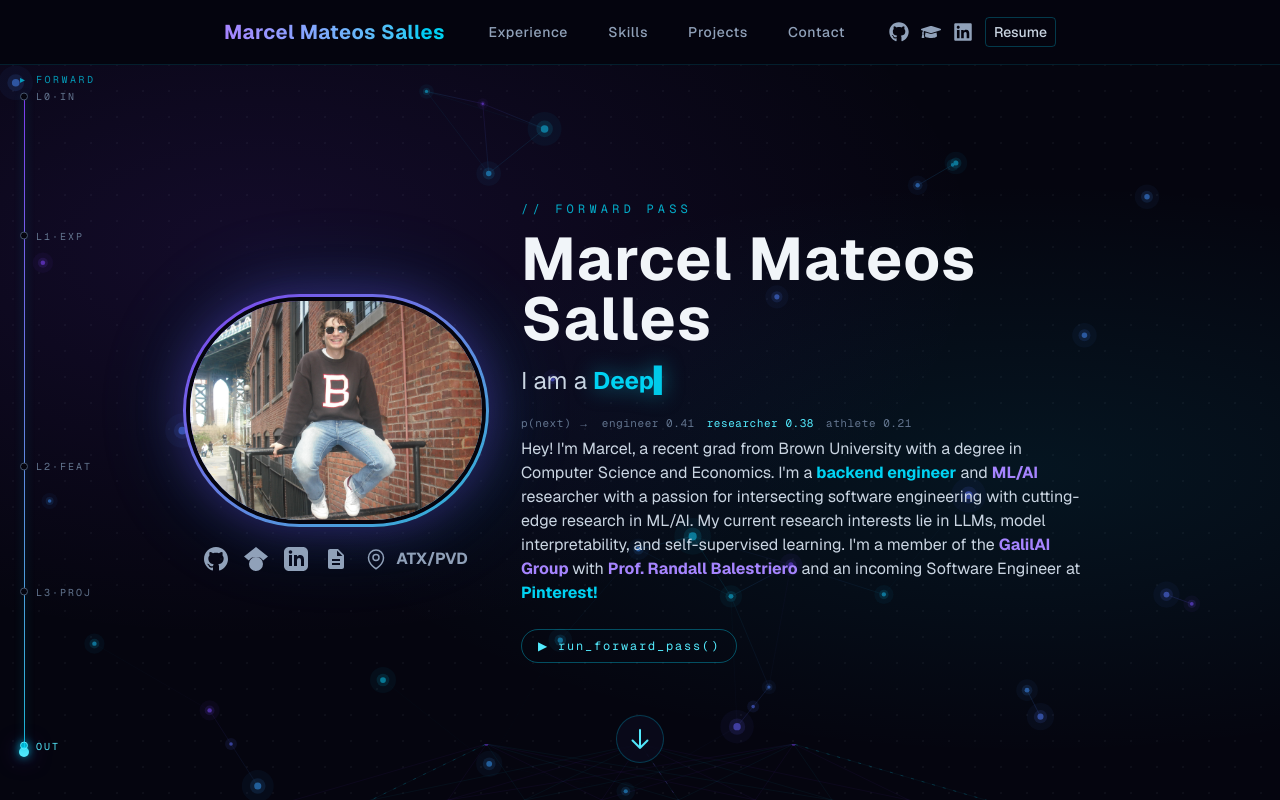
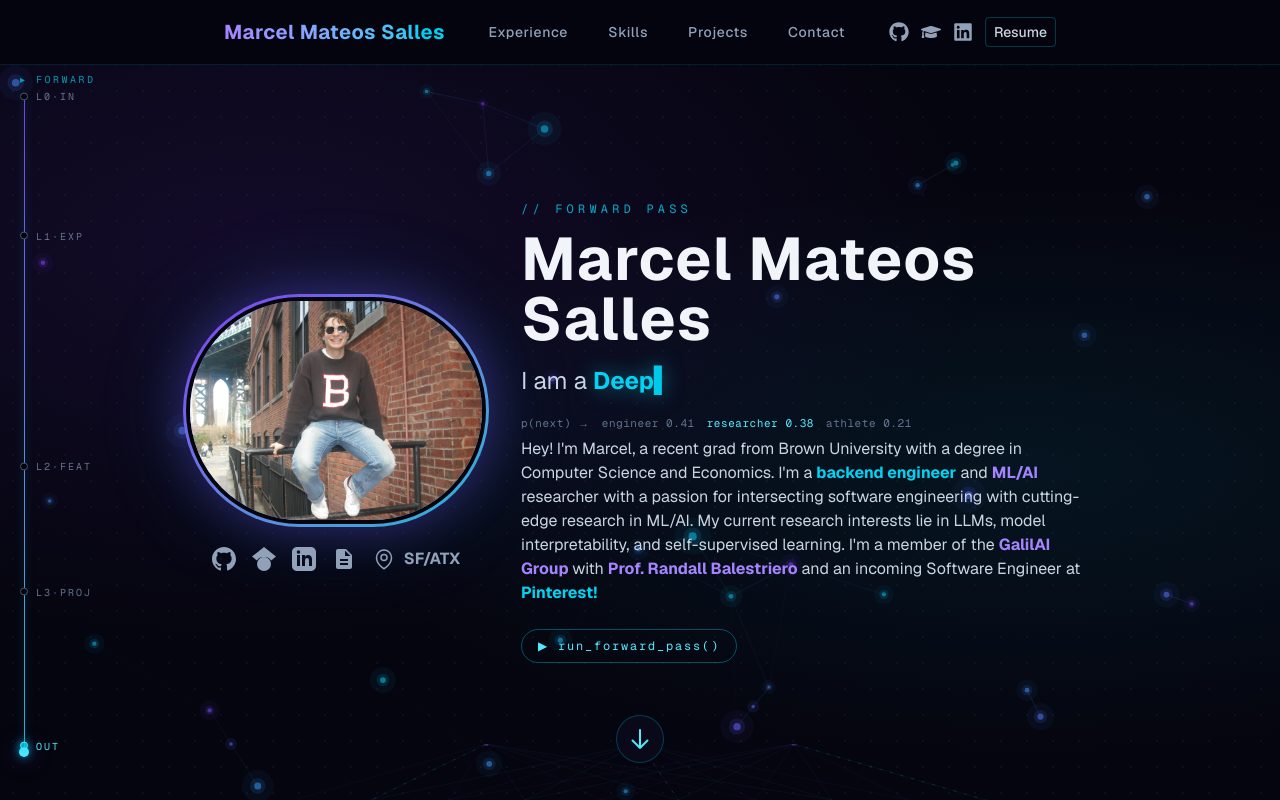
Before and after one commit to MarcelMatsal/marcel-website, a Next.js app: page / in a window 1280 px wide. Shown: the top 800 px of the page. Built offline with nearby package versions, Linux system fonts and the light colour scheme.

Commit message:
update cities

```diff
--- a/src/components/HomeAndAbout.tsx
+++ b/src/components/HomeAndAbout.tsx
@@ -147,7 +147,7 @@ export default function HomeAndAboutSection() {
                   d="M19.5 10.5c0 7.142-7.5 11.25-7.5 11.25S4.5 17.642 4.5 10.5a7.5 7.5 0 1115 0z"
                 />
               </svg>
-              <span className="text-slate-400 font-bold">ATX/PVD</span>
+              <span className="text-slate-400 font-bold">SF/ATX</span>
             </div>
           </div>
         </div>
```
